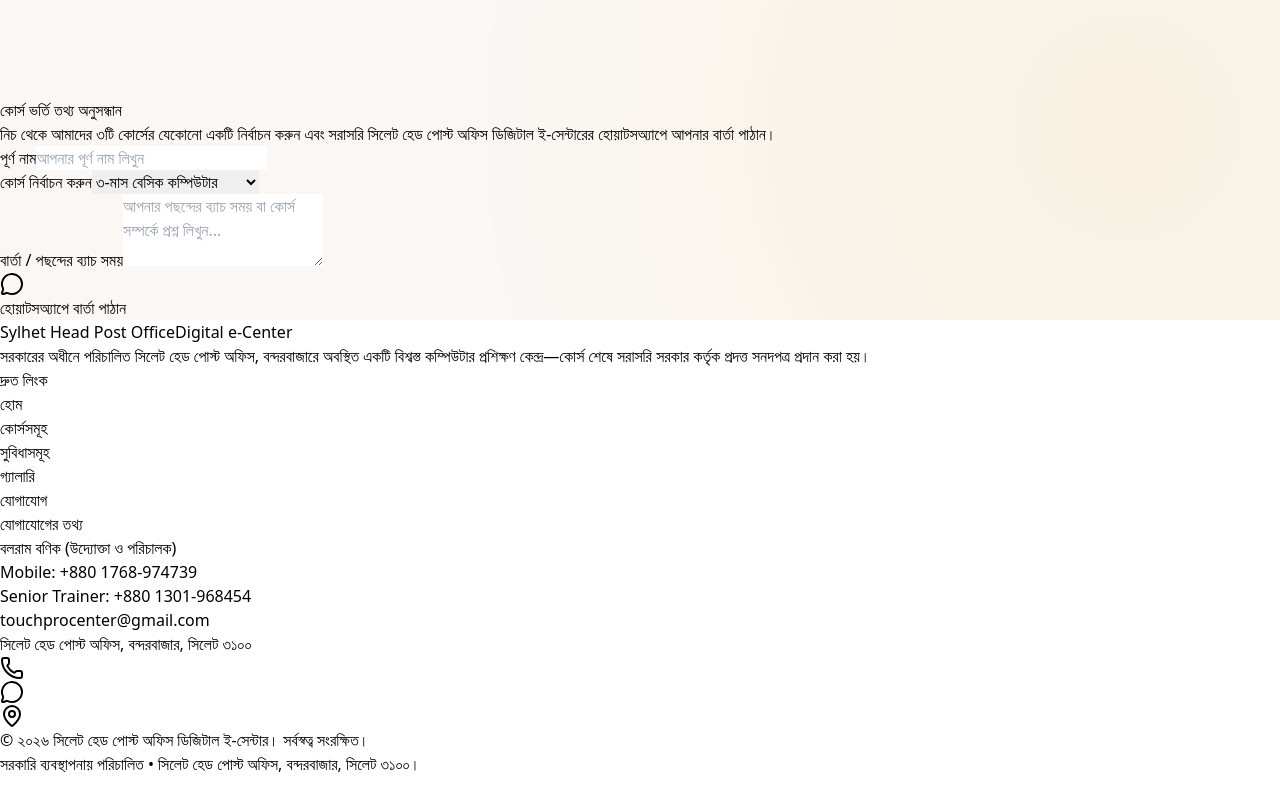
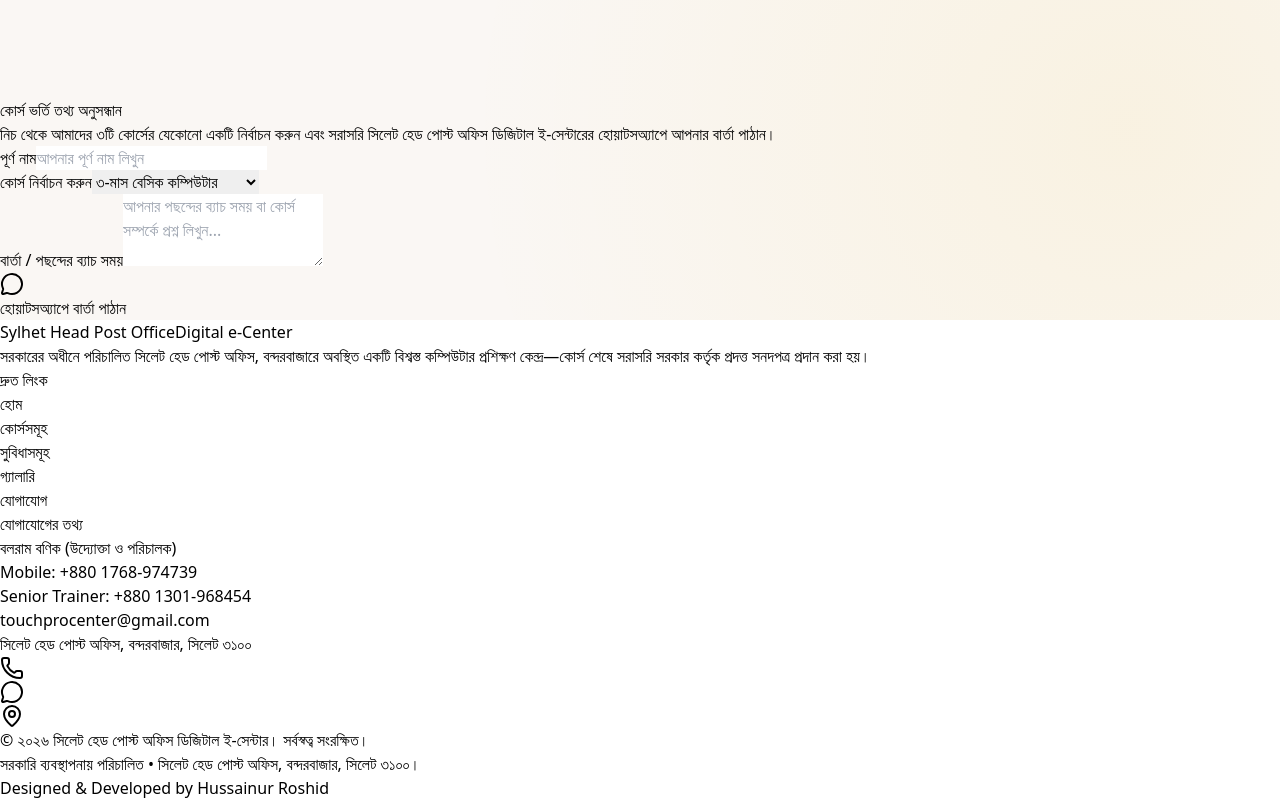
Before and after one commit to hussainur-roshid/sylhet-digital-e-center, a React (Vite) app: page / in a window 1280 px wide. Shown: the part 8842-9642 px from the top of the page. Before the commit the page ends 9618 px from the top, so only its background shows below. Built offline with nearby package versions, Linux system fonts and the light colour scheme; grey boxes are pictures that could not be loaded.

Commit message:
Update App.jsx

```diff
--- a/src/App.jsx
+++ b/src/App.jsx
@@ -823,7 +823,9 @@ const UI_COPY = {
       connect: 'Contact Info',
       copyright: '© 2026 Sylhet Head Post Office Digital e-Center. All rights reserved.',
       designedFor: 'Government-Operated Center • Sylhet Head Post Office, Bondor Bazar, Sylhet 3100.',
-      developer: 'Designed & Developed by @hussainur-roshid',
+      developer: 'Designed & Developed by',
+      developerName: 'Hussainur Roshid',
+      developerLink: 'https://github.com/hussainur-roshid',
     }
   },
   bn: {
@@ -1421,7 +1423,9 @@ const UI_COPY = {
       connect: 'যোগাযোগের তথ্য',
       copyright: '© ২০২৬ সিলেট হেড পোস্ট অফিস ডিজিটাল ই-সেন্টার। সর্বস্বত্ব সংরক্ষিত।',
       designedFor: 'সরকারি ব্যবস্থাপনায় পরিচালিত • সিলেট হেড পোস্ট অফিস, বন্দরবাজার, সিলেট ৩১০০।',
-      developer: 'Designed & Developed by @hussainur-roshid',
+      developer: 'Designed & Developed by',
+      developerName: 'Hussainur Roshid',
+      developerLink: 'https://github.com/hussainur-roshid',
     }
   }
 };
@@ -2840,12 +2844,25 @@ export default function App() {
             </div>
           </div>
 
+
 <div className="pt-8 text-center sm:flex sm:items-center sm:justify-between text-xs text-amber-200/50">
   <p>{t.footer.copyright}</p>
   <p className="mt-2 sm:mt-0">{t.footer.designedFor}</p>
+  <p className="mt-2 sm:mt-0">
+    {t.footer.developer}{' '}
+    <a
+      href="https://github.com/hussainur-roshid"
+      target="_blank"
+      rel="noopener noreferrer"
+      className="font-semibold text-amber-200 hover:text-amber-100 hover:underline transition-colors"
+    >
+      Hussainur Roshid
+    </a>
+  </p>
 </div>
 </div>
 </footer>
+
 
       {/* ==================== COURSE FEE DETAILS POPUP ==================== */}
       {selectedFeeCourse && (
```
Lines whose indentation alone changed are shown as unchanged.
